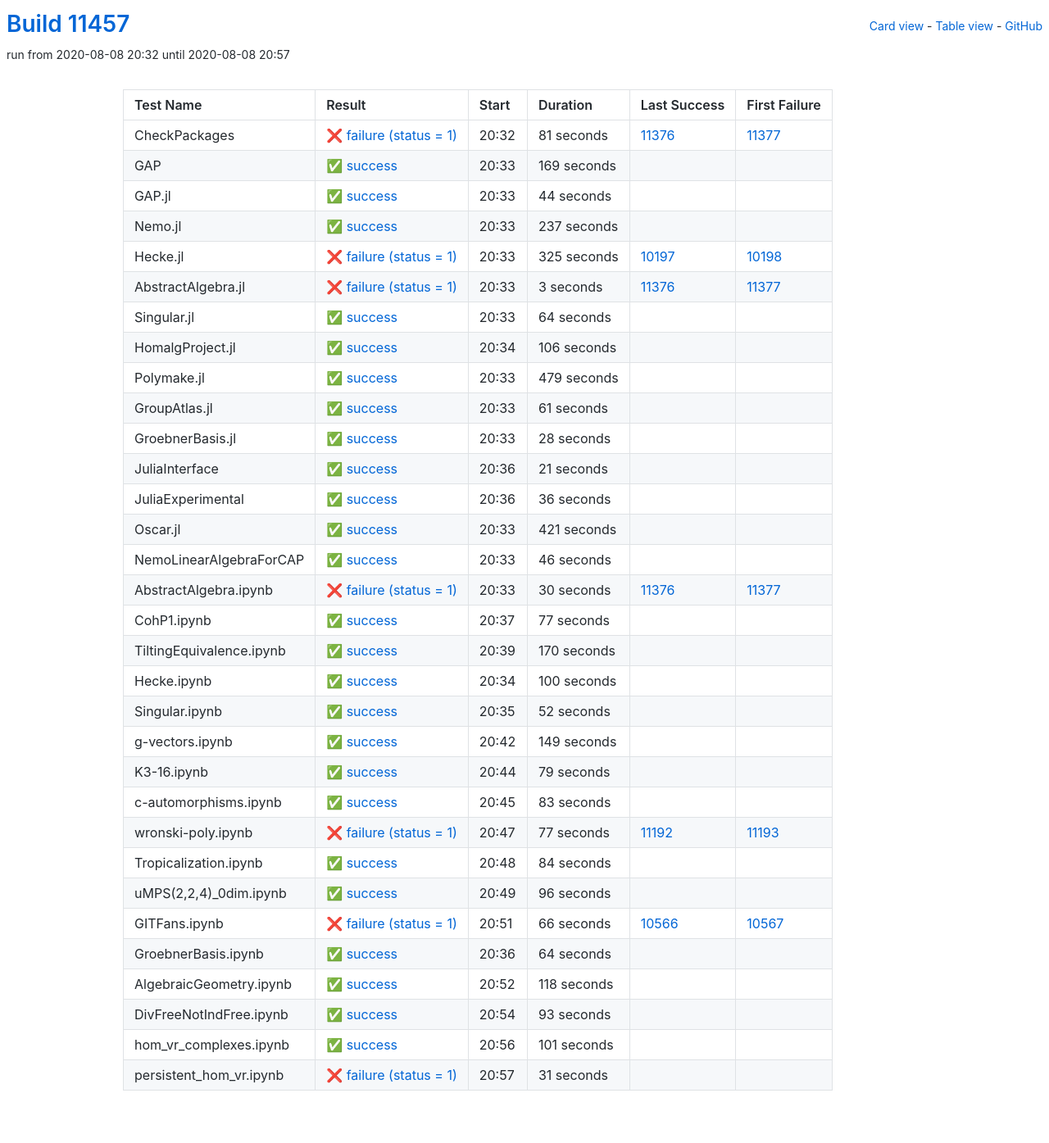
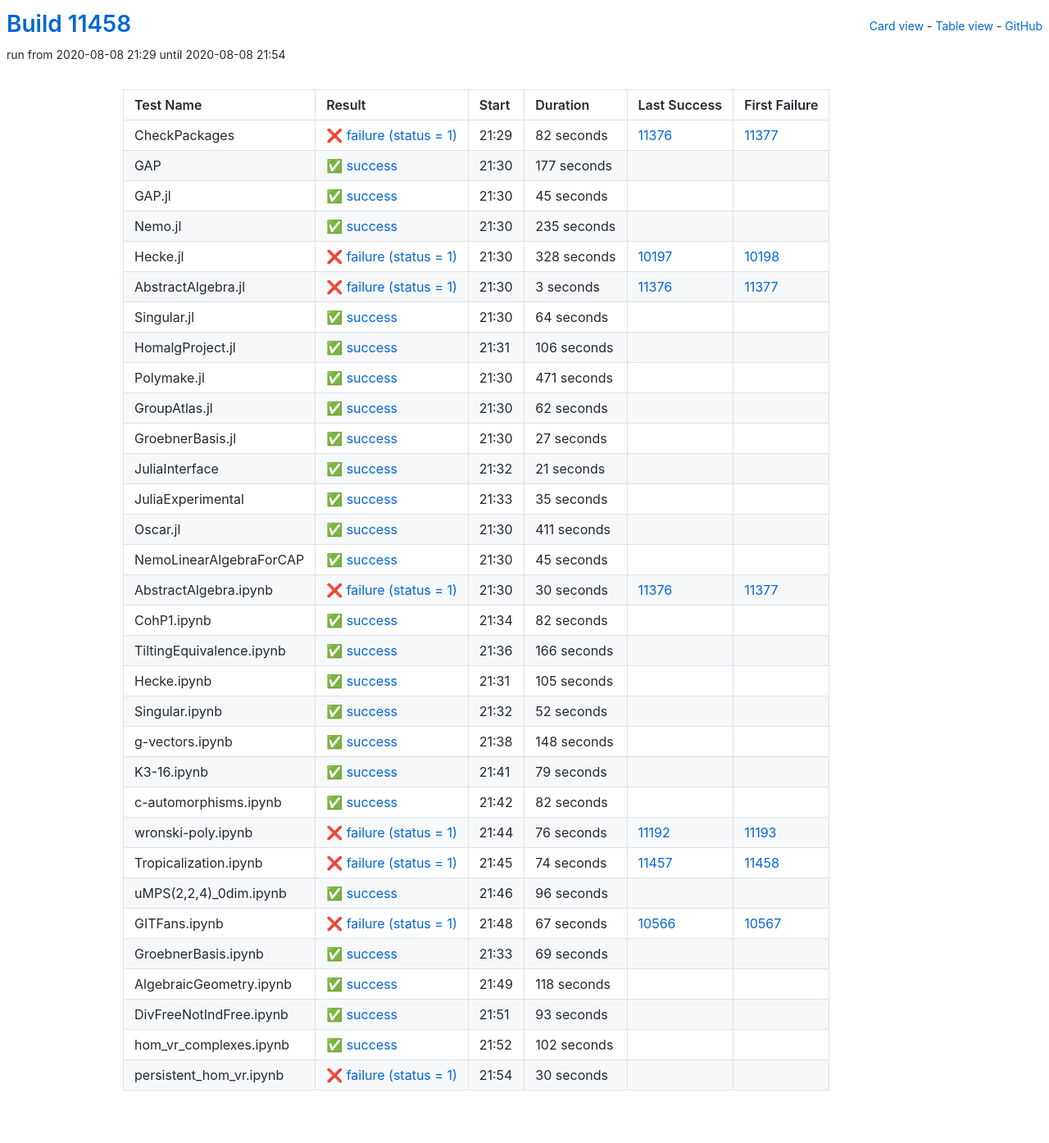
Before and after one commit to oscar-system/oscar-ci-status, a Jekyll site: the page built from table.html, in a window 1280 px wide. Shown: the whole page at 82% size. Built offline with Jekyll 4.4.1, drawn with Linux system fonts in a browser that asks for light colours.

Commit message:
Build #11458

```diff
--- a/_data/ci.yml
+++ b/_data/ci.yml
@@ -1,6 +1,6 @@
 ---
-build: 11457
-build_url: https://oscarci.mathematik.uni-kl.de/job/oscar/11457/
+build: 11458
+build_url: https://oscarci.mathematik.uni-kl.de/job/oscar/11458/
 job: oscar
 organization: oscar-system
 repo: oscar-ci-status
@@ -8,68 +8,68 @@
 tests:
 - name: CheckPackages
   id: checkpackages
-  log: https://oscarci.mathematik.uni-kl.de/job/oscar/11457/artifact/logs/build-11457/CheckPackages.log
-  start: 2020-08-08 20:32
+  log: https://oscarci.mathematik.uni-kl.de/job/oscar/11458/artifact/logs/build-11458/CheckPackages.log
+  start: 2020-08-08 21:29
   success: false
   exitcode: 1
   status: failure
-  duration: 81
+  duration: 82
   last_success: 11376
   last_success_url: https://oscarci.mathematik.uni-kl.de/job/oscar/11376/
   first_failure: 11377
   first_failure_url: https://oscarci.mathematik.uni-kl.de/job/oscar/11377/
 - name: GAP
   id: gap
-  log: https://oscarci.mathematik.uni-kl.de/job/oscar/11457/artifact/logs/build-11457/GAP.log
-  start: 2020-08-08 20:33
+  log: https://oscarci.mathematik.uni-kl.de/job/oscar/11458/artifact/logs/build-11458/GAP.log
+  start: 2020-08-08 21:30
   success: true
   exitcode: 0
   status: success
-  duration: 169
+  duration: 177
   last_success: false
   last_success_url:
   first_failure: false
   first_failure_url:
 - name: GAP.jl
   id: gap-jl
-  log: https://oscarci.mathematik.uni-kl.de/job/oscar/11457/artifact/logs/build-11457/GAP.jl.log
-  start: 2020-08-08 20:33
+  log: https://oscarci.mathematik.uni-kl.de/job/oscar/11458/artifact/logs/build-11458/GAP.jl.log
+  start: 2020-08-08 21:30
   success: true
   exitcode: 0
   status: success
-  duration: 44
+  duration: 45
   last_success: false
   last_success_url:
   first_failure: false
   first_failure_url:
 - name: Nemo.jl
   id: nemo-jl
-  log: https://oscarci.mathematik.uni-kl.de/job/oscar/11457/artifact/logs/build-11457/Nemo.jl.log
-  start: 2020-08-08 20:33
+  log: https://oscarci.mathematik.uni-kl.de/job/oscar/11458/artifact/logs/build-11458/Nemo.jl.log
+  start: 2020-08-08 21:30
   success: true
   exitcode: 0
   status: success
-  duration: 237
+  duration: 235
   last_success: false
   last_success_url:
   first_failure: false
   first_failure_url:
 - name: Hecke.jl
   id: hecke-jl
-  log: https://oscarci.mathematik.uni-kl.de/job/oscar/11457/artifact/logs/build-11457/Hecke.jl.log
-  start: 2020-08-08 20:33
+  log: https://oscarci.mathematik.uni-kl.de/job/oscar/11458/artifact/logs/build-11458/Hecke.jl.log
+  start: 2020-08-08 21:30
   success: false
   exitcode: 1
   status: failure
-  duration: 325
+  duration: 328
   last_success: 10197
   last_success_url: https://oscarci.mathematik.uni-kl.de/job/oscar/10197/
   first_failure: 10198
   first_failure_url: https://oscarci.mathematik.uni-kl.de/job/oscar/10198/
 - name: AbstractAlgebra.jl
   id: abstractalgebra-jl
-  log: https://oscarci.mathematik.uni-kl.de/job/oscar/11457/artifact/logs/build-11457/AbstractAlgebra.jl.log
-  start: 2020-08-08 20:33
+  log: https://oscarci.mathematik.uni-kl.de/job/oscar/11458/artifact/logs/build-11458/AbstractAlgebra.jl.log
+  start: 2020-08-08 21:30
   success: false
   exitcode: 1
   status: failure
@@ -80,8 +80,8 @@
   first_failure_url: https://oscarci.mathematik.uni-kl.de/job/oscar/11377/
 - name: Singular.jl
   id: singular-jl
-  log: https://oscarci.mathematik.uni-kl.de/job/oscar/11457/artifact/logs/build-11457/Singular.jl.log
-  start: 2020-08-08 20:33
+  log: https://oscarci.mathematik.uni-kl.de/job/oscar/11458/artifact/logs/build-11458/Singular.jl.log
+  start: 2020-08-08 21:30
   success: true
   exitcode: 0
   status: success
@@ -92,8 +92,8 @@
   first_failure_url:
 - name: HomalgProject.jl
   id: homalgproject-jl
-  log: https://oscarci.mathematik.uni-kl.de/job/oscar/11457/artifact/logs/build-11457/HomalgProject.jl.log
-  start: 2020-08-08 20:34
+  log: https://oscarci.mathematik.uni-kl.de/job/oscar/11458/artifact/logs/build-11458/HomalgProject.jl.log
+  start: 2020-08-08 21:31
   success: true
   exitcode: 0
   status: success
@@ -104,44 +104,44 @@
   first_failure_url:
 - name: Polymake.jl
   id: polymake-jl
-  log: https://oscarci.mathematik.uni-kl.de/job/oscar/11457/artifact/logs/build-11457/Polymake.jl.log
-  start: 2020-08-08 20:33
+  log: https://oscarci.mathematik.uni-kl.de/job/oscar/11458/artifact/logs/build-11458/Polymake.jl.log
+  start: 2020-08-08 21:30
   success: true
   exitcode: 0
   status: success
-  duration: 479
+  duration: 471
   last_success: false
   last_success_url:
   first_failure: false
   first_failure_url:
 - name: GroupAtlas.jl
   id: groupatlas-jl
-  log: https://oscarci.mathematik.uni-kl.de/job/oscar/11457/artifact/logs/build-11457/GroupAtlas.jl.log
-  start: 2020-08-08 20:33
+  log: https://oscarci.mathematik.uni-kl.de/job/oscar/11458/artifact/logs/build-11458/GroupAtlas.jl.log
+  start: 2020-08-08 21:30
   success: true
   exitcode: 0
   status: success
-  duration: 61
+  duration: 62
   last_success: false
   last_success_url:
   first_failure: false
   first_failure_url:
 - name: GroebnerBasis.jl
   id: groebnerbasis-jl
-  log: https://oscarci.mathematik.uni-kl.de/job/oscar/11457/artifact/logs/build-11457/GroebnerBasis.jl.log
-  start: 2020-08-08 20:33
+  log: https://oscarci.mathematik.uni-kl.de/job/oscar/11458/artifact/logs/build-11458/GroebnerBasis.jl.log
+  start: 2020-08-08 21:30
   success: true
   exitcode: 0
   status: success
-  duration: 28
+  duration: 27
   last_success: false
   last_success_url:
   first_failure: false
   first_failure_url:
 - name: JuliaInterface
   id: juliainterface
-  log: https://oscarci.mathematik.uni-kl.de/job/oscar/11457/artifact/logs/build-11457/JuliaInterface.log
-  start: 2020-08-08 20:36
+  log: https://oscarci.mathematik.uni-kl.de/job/oscar/11458/artifact/logs/build-11458/JuliaInterface.log
+  start: 2020-08-08 21:32
   success: true
   exitcode: 0
   status: success
@@ -152,44 +152,44 @@
   first_failure_url:
 - name: JuliaExperimental
   id: juliaexperimental
-  log: https://oscarci.mathematik.uni-kl.de/job/oscar/11457/artifact/logs/build-11457/JuliaExperimental.log
-  start: 2020-08-08 20:36
+  log: https://oscarci.mathematik.uni-kl.de/job/oscar/11458/artifact/logs/build-11458/JuliaExperimental.log
+  start: 2020-08-08 21:33
   success: true
   exitcode: 0
   status: success
-  duration: 36
+  duration: 35
   last_success: false
   last_success_url:
   first_failure: false
   first_failure_url:
 - name: Oscar.jl
   id: oscar-jl
-  log: https://oscarci.mathematik.uni-kl.de/job/oscar/11457/artifact/logs/build-11457/Oscar.jl.log
-  start: 2020-08-08 20:33
+  log: https://oscarci.mathematik.uni-kl.de/job/oscar/11458/artifact/logs/build-11458/Oscar.jl.log
+  start: 2020-08-08 21:30
   success: true
   exitcode: 0
   status: success
-  duration: 421
+  duration: 411
   last_success: false
   last_success_url:
   first_failure: false
   first_failure_url:
 - name: NemoLinearAlgebraForCAP
   id: nemolinearalgebraforcap
-  log: https://oscarci.mathematik.uni-kl.de/job/oscar/11457/artifact/logs/build-11457/NemoLinearAlgebraForCAP.log
-  start: 2020-08-08 20:33
+  log: https://oscarci.mathematik.uni-kl.de/job/oscar/11458/artifact/logs/build-11458/NemoLinearAlgebraForCAP.log
+  start: 2020-08-08 21:30
   success: true
   exitcode: 0
   status: success
-  duration: 46
+  duration: 45
   last_success: false
   last_success_url:
   first_failure: false
   first_failure_url:
 - name: AbstractAlgebra.ipynb
   id: abstractalgebra-ipynb
-  log: https://oscarci.mathematik.uni-kl.de/job/oscar/11457/artifact/logs/build-11457/AbstractAlgebra.ipynb.log
-  start: 2020-08-08 20:33
+  log: https://oscarci.mathematik.uni-kl.de/job/oscar/11458/artifact/logs/build-11458/AbstractAlgebra.ipynb.log
+  start: 2020-08-08 21:30
   success: false
   exitcode: 1
   status: failure
@@ -200,44 +200,44 @@
   first_failure_url: https://oscarci.mathematik.uni-kl.de/job/oscar/11377/
 - name: CohP1.ipynb
   id: cohp1-ipynb
-  log: https://oscarci.mathematik.uni-kl.de/job/oscar/11457/artifact/logs/build-11457/CohP1.ipynb.log
-  start: 2020-08-08 20:37
+  log: https://oscarci.mathematik.uni-kl.de/job/oscar/11458/artifact/logs/build-11458/CohP1.ipynb.log
+  start: 2020-08-08 21:34
   success: true
   exitcode: 0
   status: success
-  duration: 77
+  duration: 82
   last_success: false
   last_success_url:
   first_failure: false
   first_failure_url:
 - name: TiltingEquivalence.ipynb
   id: tiltingequivalence-ipynb
-  log: https://oscarci.mathematik.uni-kl.de/job/oscar/11457/artifact/logs/build-11457/TiltingEquivalence.ipynb.log
-  start: 2020-08-08 20:39
+  log: https://oscarci.mathematik.uni-kl.de/job/oscar/11458/artifact/logs/build-11458/TiltingEquivalence.ipynb.log
+  start: 2020-08-08 21:36
   success: true
   exitcode: 0
   status: success
-  duration: 170
+  duration: 166
   last_success: false
   last_success_url:
   first_failure: false
   first_failure_url:
 - name: Hecke.ipynb
   id: hecke-ipynb
-  log: https://oscarci.mathematik.uni-kl.de/job/oscar/11457/artifact/logs/build-11457/Hecke.ipynb.log
-  start: 2020-08-08 20:34
+  log: https://oscarci.mathematik.uni-kl.de/job/oscar/11458/artifact/logs/build-11458/Hecke.ipynb.log
+  start: 2020-08-08 21:31
   success: true
   exitcode: 0
   status: success
-  duration: 100
+  duration: 105
   last_success: false
   last_success_url:
   first_failure: false
   first_failure_url:
 - name: Singular.ipynb
   id: singular-ipynb
-  log: https://oscarci.mathematik.uni-kl.de/job/oscar/11457/artifact/logs/build-11457/Singular.ipynb.log
-  start: 2020-08-08 20:35
+  log: https://oscarci.mathematik.uni-kl.de/job/oscar/11458/artifact/logs/build-11458/Singular.ipynb.log
+  start: 2020-08-08 21:32
   success: true
   exitcode: 0
   status: success
@@ -248,20 +248,20 @@
   first_failure_url:
 - name: g-vectors.ipynb
   id: g-vectors-ipynb
-  log: https://oscarci.mathematik.uni-kl.de/job/oscar/11457/artifact/logs/build-11457/g-vectors.ipynb.log
-  start: 2020-08-08 20:42
+  log: https://oscarci.mathematik.uni-kl.de/job/oscar/11458/artifact/logs/build-11458/g-vectors.ipynb.log
+  start: 2020-08-08 21:38
   success: true
   exitcode: 0
   status: success
-  duration: 149
+  duration: 148
   last_success: false
   last_success_url:
   first_failure: false
   first_failure_url:
 - name: K3-16.ipynb
   id: k3-16-ipynb
-  log: https://oscarci.mathematik.uni-kl.de/job/oscar/11457/artifact/logs/build-11457/K3-16.ipynb.log
-  start: 2020-08-08 20:44
+  log: https://oscarci.mathematik.uni-kl.de/job/oscar/11458/artifact/logs/build-11458/K3-16.ipynb.log
+  start: 2020-08-08 21:41
   success: true
   exitcode: 0
   status: success
@@ -272,44 +272,44 @@
   first_failure_url:
 - name: c-automorphisms.ipynb
   id: c-automorphisms-ipynb
-  log: https://oscarci.mathematik.uni-kl.de/job/oscar/11457/artifact/logs/build-11457/c-automorphisms.ipynb.log
-  start: 2020-08-08 20:45
+  log: https://oscarci.mathematik.uni-kl.de/job/oscar/11458/artifact/logs/build-11458/c-automorphisms.ipynb.log
+  start: 2020-08-08 21:42
   success: true
   exitcode: 0
   status: success
-  duration: 83
+  duration: 82
   last_success: false
   last_success_url:
   first_failure: false
   first_failure_url:
 - name: wronski-poly.ipynb
   id: wronski-poly-ipynb
-  log: https://oscarci.mathematik.uni-kl.de/job/oscar/11457/artifact/logs/build-11457/wronski-poly.ipynb.log
-  start: 2020-08-08 20:47
+  log: https://oscarci.mathematik.uni-kl.de/job/oscar/11458/artifact/logs/build-11458/wronski-poly.ipynb.log
+  start: 2020-08-08 21:44
   success: false
   exitcode: 1
   status: failure
-  duration: 77
+  duration: 76
   last_success: 11192
   last_success_url: https://oscarci.mathematik.uni-kl.de/job/oscar/11192/
   first_failure: 11193
   first_failure_url: https://oscarci.mathematik.uni-kl.de/job/oscar/11193/
 - name: Tropicalization.ipynb
   id: tropicalization-ipynb
-  log: https://oscarci.mathematik.uni-kl.de/job/oscar/11457/artifact/logs/build-11457/Tropicalization.ipynb.log
-  start: 2020-08-08 20:48
-  success: true
-  exitcode: 0
-  status: success
-  duration: 84
-  last_success: false
-  last_success_url:
-  first_failure: false
-  first_failure_url:
+  log: https://oscarci.mathematik.uni-kl.de/job/oscar/11458/artifact/logs/build-11458/Tropicalization.ipynb.log
+  start: 2020-08-08 21:45
+  success: false
+  exitcode: 1
+  status: failure
+  duration: 74
+  last_success: 11457
+  last_success_url: https://oscarci.mathematik.uni-kl.de/job/oscar/11457/
+  first_failure: 11458
+  first_failure_url: https://oscarci.mathematik.uni-kl.de/job/oscar/11458/
 - name: uMPS(2,2,4)_0dim.ipynb
   id: umps-2-2-4-0dim-ipynb
-  log: https://oscarci.mathematik.uni-kl.de/job/oscar/11457/artifact/logs/build-11457/uMPS-2-2-4-_0dim.ipynb.log
-  start: 2020-08-08 20:49
+  log: https://oscarci.mathematik.uni-kl.de/job/oscar/11458/artifact/logs/build-11458/uMPS-2-2-4-_0dim.ipynb.log
+  start: 2020-08-08 21:46
   success: true
   exitcode: 0
   status: success
@@ -320,32 +320,32 @@
   first_failure_url:
 - name: GITFans.ipynb
   id: gitfans-ipynb
-  log: https://oscarci.mathematik.uni-kl.de/job/oscar/11457/artifact/logs/build-11457/GITFans.ipynb.log
-  start: 2020-08-08 20:51
+  log: https://oscarci.mathematik.uni-kl.de/job/oscar/11458/artifact/logs/build-11458/GITFans.ipynb.log
+  start: 2020-08-08 21:48
   success: false
   exitcode: 1
   status: failure
-  duration: 66
+  duration: 67
   last_success: 10566
   last_success_url: https://oscarci.mathematik.uni-kl.de/job/oscar/10566/
   first_failure: 10567
   first_failure_url: https://oscarci.mathematik.uni-kl.de/job/oscar/10567/
 - name: GroebnerBasis.ipynb
   id: groebnerbasis-ipynb
-  log: https://oscarci.mathematik.uni-kl.de/job/oscar/11457/artifact/logs/build-11457/GroebnerBasis.ipynb.log
-  start: 2020-08-08 20:36
+  log: https://oscarci.mathematik.uni-kl.de/job/oscar/11458/artifact/logs/build-11458/GroebnerBasis.ipynb.log
+  start: 2020-08-08 21:33
   success: true
   exitcode: 0
   status: success
-  duration: 64
+  duration: 69
   last_success: false
   last_success_url:
   first_failure: false
   first_failure_url:
 - name: AlgebraicGeometry.ipynb
   id: algebraicgeometry-ipynb
-  log: https://oscarci.mathematik.uni-kl.de/job/oscar/11457/artifact/logs/build-11457/AlgebraicGeometry.ipynb.log
-  start: 2020-08-08 20:52
+  log: https://oscarci.mathematik.uni-kl.de/job/oscar/11458/artifact/logs/build-11458/AlgebraicGeometry.ipynb.log
+  start: 2020-08-08 21:49
   success: true
   exitcode: 0
   status: success
@@ -356,8 +356,8 @@
   first_failure_url:
 - name: DivFreeNotIndFree.ipynb
   id: divfreenotindfree-ipynb
-  log: https://oscarci.mathematik.uni-kl.de/job/oscar/11457/artifact/logs/build-11457/DivFreeNotIndFree.ipynb.log
-  start: 2020-08-08 20:54
+  log: https://oscarci.mathematik.uni-kl.de/job/oscar/11458/artifact/logs/build-11458/DivFreeNotIndFree.ipynb.log
+  start: 2020-08-08 21:51
   success: true
   exitcode: 0
   status: success
@@ -368,24 +368,24 @@
   first_failure_url:
 - name: hom_vr_complexes.ipynb
   id: hom-vr-complexes-ipynb
-  log: https://oscarci.mathematik.uni-kl.de/job/oscar/11457/artifact/logs/build-11457/hom_vr_complexes.ipynb.log
-  start: 2020-08-08 20:56
+  log: https://oscarci.mathematik.uni-kl.de/job/oscar/11458/artifact/logs/build-11458/hom_vr_complexes.ipynb.log
+  start: 2020-08-08 21:52
   success: true
   exitcode: 0
   status: success
-  duration: 101
+  duration: 102
   last_success: false
   last_success_url:
   first_failure: false
   first_failure_url:
 - name: persistent_hom_vr.ipynb
   id: persistent-hom-vr-ipynb
-  log: https://oscarci.mathematik.uni-kl.de/job/oscar/11457/artifact/logs/build-11457/persistent_hom_vr.ipynb.log
-  start: 2020-08-08 20:57
+  log: https://oscarci.mathematik.uni-kl.de/job/oscar/11458/artifact/logs/build-11458/persistent_hom_vr.ipynb.log
+  start: 2020-08-08 21:54
   success: false
   exitcode: 1
   status: failure
-  duration: 31
+  duration: 30
   last_success: false
   last_success_url:
   first_failure: false
```
Also changed, not shown: README.md.
